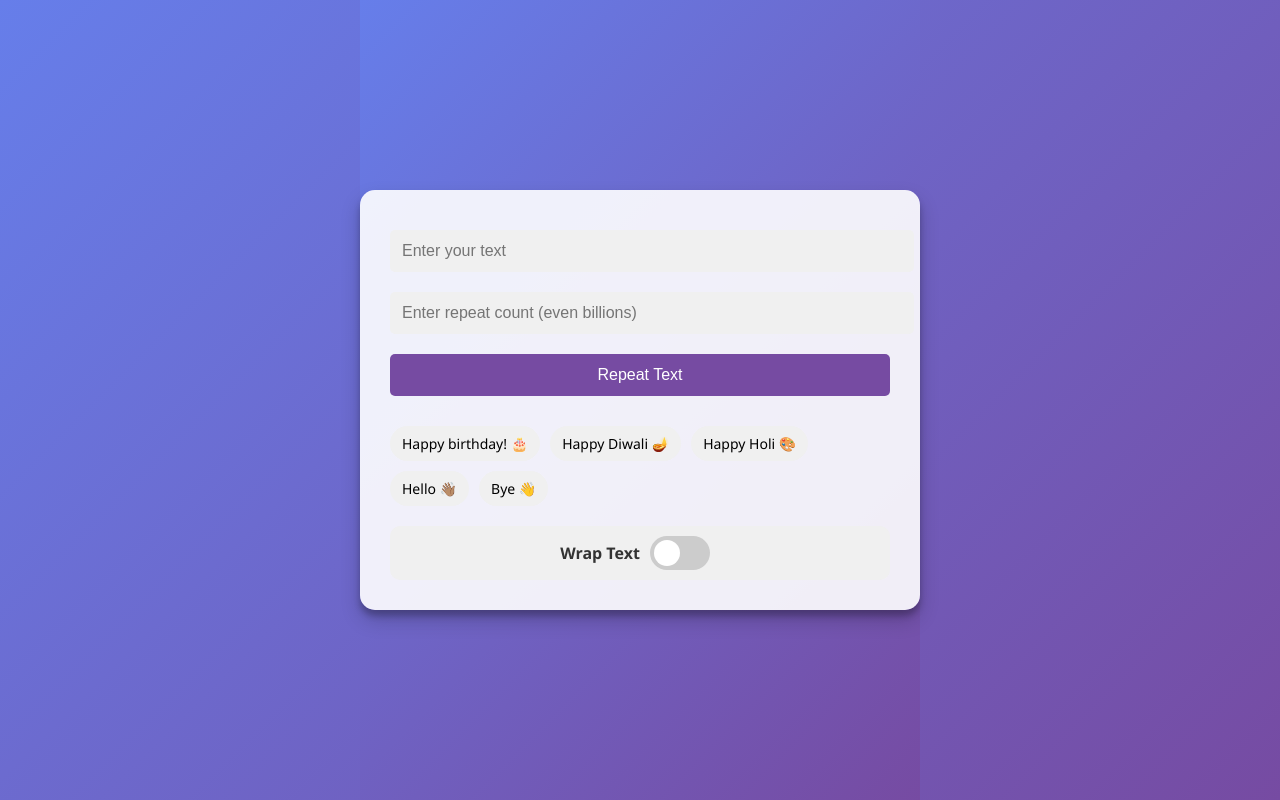
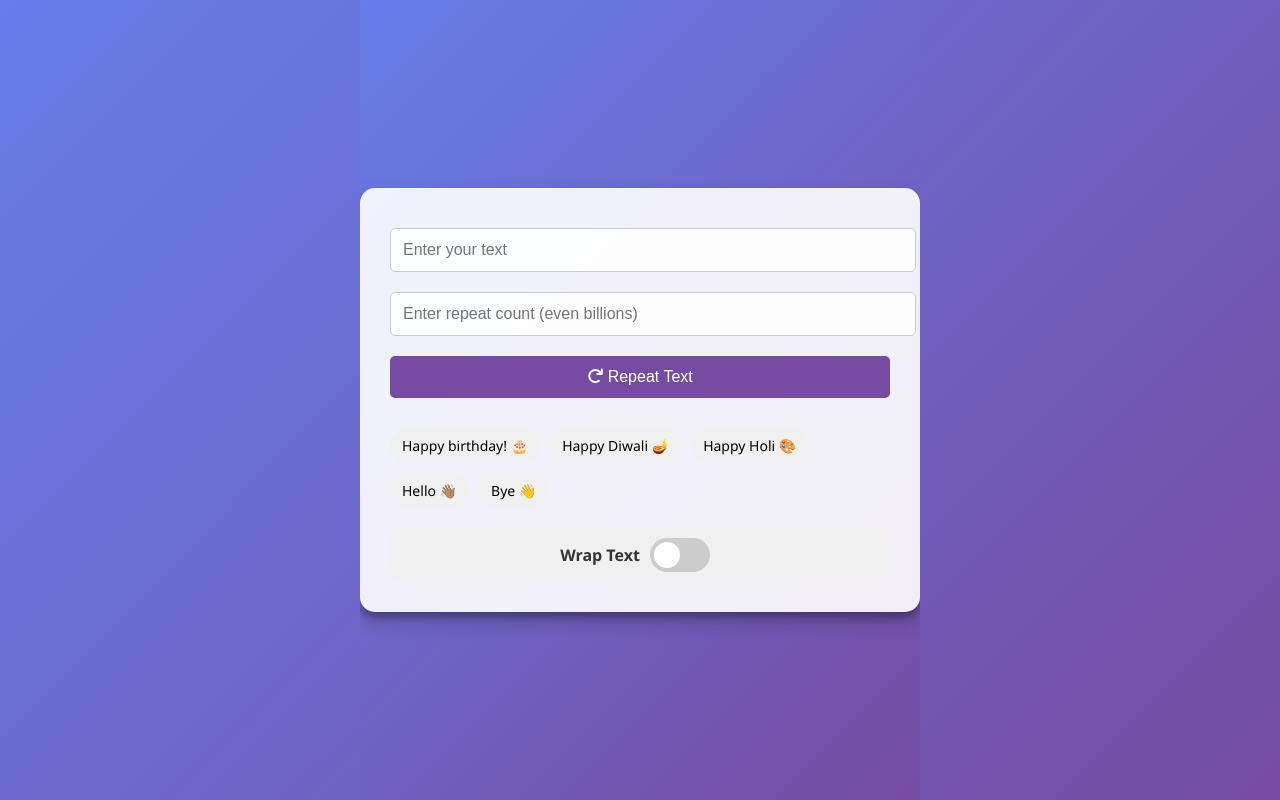
Before and after one commit to Lollyrics4554/Billion-text-repeater, a plain HTML site: page index.html in a window 1280 px wide. Both pictures are taken after a click on the button "Repeat Text". Drawn offline with Linux system fonts and the light colour scheme.

Commit message:
Update index.html

```diff
--- a/index.html
+++ b/index.html
@@ -15,6 +15,7 @@
             display: flex;
             justify-content: center;
             align-items: center;
+            overflow: hidden;
         }
         .container {
             background-color: rgba(255, 255, 255, 0.9);
@@ -23,6 +24,8 @@
             box-shadow: 0 10px 20px rgba(0,0,0,0.19), 0 6px 6px rgba(0,0,0,0.23);
             width: 90%;
             max-width: 500px;
+            overflow-y: auto;
+            max-height: 90vh;
         }
         input, button {
             width: 100%;
@@ -33,24 +36,42 @@
             font-size: 16px;
         }
         input {
-            background-color: #f0f0f0;
+            background-color: rgba(255, 255, 255, 0.9);
             transition: background-color 0.3s;
+            Border: .5px solid #ccc ;
         }
         input:focus {
             background-color: #ffffff;
             outline: none;
             box-shadow: 0 0 0 2px #764ba2;
+            Border: none;
         }
         button {
             background-color: #764ba2;
             color: white;
             transition: background-color 0.3s, transform 0.1s;
+            position: relative;
+            overflow: hidden;
         }
         button:hover {
             background-color: #8a5db8;
         }
         button:active {
             transform: scale(0.98);
+        }
+        .ripple {
+            position: absolute;
+            background: rgba(255, 255, 255, 0.3);
+            border-radius: 50%;
+            transform: scale(0);
+            animation: ripple 1s linear;
+            pointer-events: none;
+        }
+        @keyframes ripple {
+            to {
+                transform: scale(4);
+                opacity: 0;
+            }
         }
         #resultPanel {
             position: fixed;
@@ -196,7 +217,7 @@
     <div class="container">
         <input type="text" id="userInput" placeholder="Enter your text">
         <input type="number" id="repeatCount" placeholder="Enter repeat count (even billions)">
-        <button onclick="repeatText()">Repeat Text</button>
+        <button onclick="repeatText()"><i class="fas fa-redo"></i> Repeat Text</button>
         <div class="suggestions">
             <div class="suggestion" onclick="setSuggestion('Happy birthday! 🎂')">Happy birthday! 🎂</div>
             <div class="suggestion" onclick="setSuggestion('Happy Diwali 🪔')">Happy Diwali 🪔</div>
@@ -309,12 +330,10 @@
         }
 
         function setSuggestion(text) {
-            document.getElementById('userInput').value = text;
-        }
-function setSuggestion(text) {
             const wrapText = document.getElementById('wrapTextToggle').checked;
             document.getElementById('userInput').value = wrapText ? text : text + '\n';
         }
+
         overlay.addEventListener('click', closePanel);
 
         resultPanel.addEventListener('touchstart', (e) => {
@@ -339,6 +358,22 @@ function setSuggestion(text) {
                 resultPanel.style.transform = 'translateY(0)';
             }
         });
+
+        // Add ripple effect to buttons
+        document.querySelectorAll('button').forEach(button => {
+            button.addEventListener('click', function(e) {
+                let ripple = document.createElement('span');
+                ripple.classList.add('ripple');
+                this.appendChild(ripple);
+                let x = e.clientX - this.offsetLeft;
+                let y = e.clientY - this.offsetTop;
+                ripple.style.left = `${x}px`;
+                ripple.style.top = `${y}px`;
+                setTimeout(() => {
+                    ripple.remove();
+                }, 600);
+            });
+        });
     </script>
 </body>
-</html>
+    </html>
```
